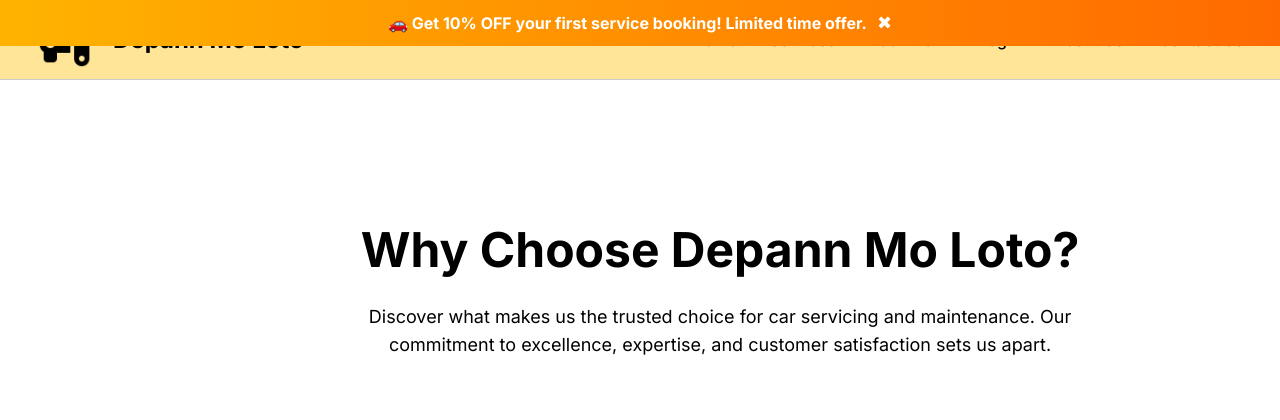
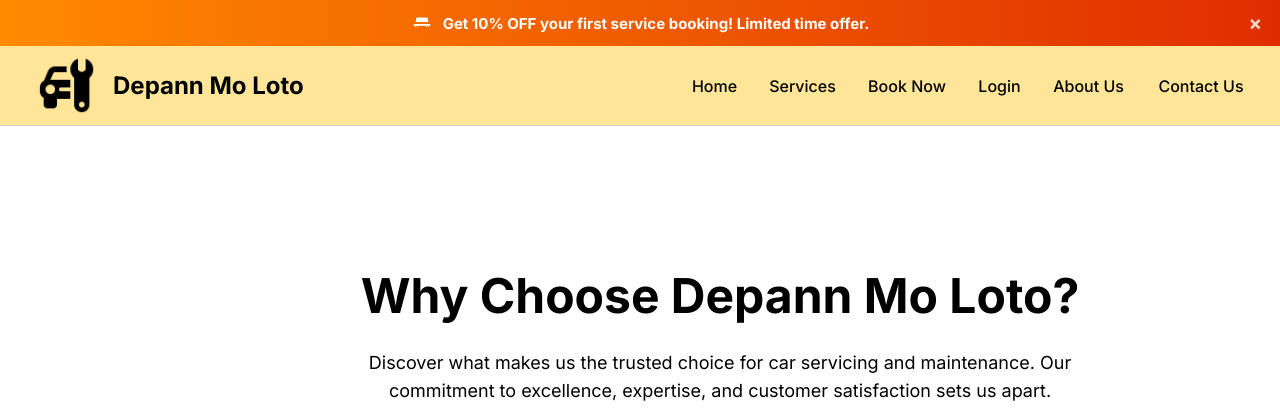
Before and after one commit to DushyantRamburn/Depann-Mo-Loto, a Django app: page /about/ in a window 1280 px wide; the page is wider, and only the part inside the window is pictured. Shown: the top 420 px of that part. Run offline with Django 5.2, Linux system fonts and the light colour scheme.

Commit message:
Improved Notification banner and CSS code
Improved Notification banner and CSS code

```diff
--- a/static/css/style.css
+++ b/static/css/style.css
@@ -25,6 +25,97 @@
     align-items: center;
     position: relative;
 }
+/* --- PROMO BANNER (FANCY VERSION) --- */
+.promo-banner {
+    position: relative;
+    width: 100%;
+    background: linear-gradient(90deg, #ff8a00, #e02d00);
+    color: white;
+    text-align: center;
+    padding: 12px 40px;
+    font-size: 15px;
+    font-weight: 600;
+    font-family: "Inter", sans-serif;
+    box-shadow: 0 4px 10px rgba(0,0,0,0.15);
+    display: flex;
+    justify-content: center;
+    align-items: center;
+    gap: 10px;
+
+    /* Entrance + glow */
+    animation: bannerDrop 0.6s ease-out forwards,
+               glowPulse 3s infinite ease-in-out;
+}
+
+.banner-icon {
+    display: flex;
+    align-items: center;
+}
+
+.banner-text {
+    font-weight: 600;
+}
+
+/* Close button */
+.promo-banner .close-banner {
+    position: absolute;
+    right: 18px;
+    font-size: 20px;
+    cursor: pointer;
+    color: white;
+    opacity: 0.8;
+    transition: 0.3s ease;
+}
+
+.promo-banner .close-banner:hover {
+    opacity: 1;
+    transform: scale(1.2);
+}
+
+/* Slide-up hide animation */
+.banner-hidden {
+    animation: bannerHide 0.5s ease forwards;
+}
+
+/* Entrance animation */
+@keyframes bannerDrop {
+    from { transform: translateY(-100%); opacity: 0; }
+    to { transform: translateY(0); opacity: 1; }
+}
+
+/* Exit animation */
+@keyframes bannerHide {
+    from { transform: translateY(0); opacity: 1; }
+    to { transform: translateY(-100%); opacity: 0; }
+}
+
+/* Glow pulse effect */
+@keyframes glowPulse {
+    0% { box-shadow: 0 0 8px rgba(255,255,255,0.4); }
+    50% { box-shadow: 0 0 16px rgba(255,255,255,0.7); }
+    100% { box-shadow: 0 0 8px rgba(255,255,255,0.4); }
+}
+
+/* Shine sweep effect */
+.promo-banner::after {
+    content: "";
+    position: absolute;
+    top: 0;
+    left: -150px;
+    width: 80px;
+    height: 100%;
+    background: rgba(255, 255, 255, 0.4);
+    filter: blur(12px);
+    transform: skewX(-20deg);
+    animation: shineMove 3.5s infinite ease-in-out;
+}
+
+@keyframes shineMove {
+    0% { left: -150px; }
+    50% { left: 110%; }
+    100% { left: 110%; }
+}
+
 
 /* Logo - Exact Figma Specs */
 .nav-logo {
@@ -1198,21 +1289,3 @@
   z-index: 9999;
   animation: slideDown 0.6s ease-out;
 }
-
-.notification-banner span {
-  margin-right: 10px;
-}
-
-.close-banner {
-  background: transparent;
-  border: none;
-  color: white;
-  font-size: 18px;
-  cursor: pointer;
-}
-
-/* Slide animation */
-@keyframes slideDown {
-  from { transform: translateY(-100%); }
-  to { transform: translateY(0); }
-}
--- a/templates/base.html
+++ b/templates/base.html
@@ -20,11 +20,20 @@
 
 
 <body>
-    <!-- 🔔 Notification Banner -->
-    <div class="notification-banner">
-        <span>🚗 Get 10% OFF your first service booking! Limited time offer.</span>
-        <button class="close-banner">✖</button>
+    <div id="promo-banner" class="promo-banner">
+        <span class="banner-icon">
+            <svg width="22" height="22" viewBox="0 0 24 24" fill="white">
+                <path d="M5 11l1-5h12l1 5H5zm-2 2h18v2h-1a2 2 0 0 1-4 0H8a2 2 0 0 1-4 0H3v-2zm3 4a1 1 0 1 0 0-2 1 1 0 0 0 0 2zm12 0a1 1 0 1 0 0-2 1 1 0 0 0 0 2z"/>
+            </svg>
+        </span>
+
+        <span class="banner-text">
+            Get 10% OFF your first service booking! Limited time offer.
+        </span>
+
+        <span class="close-banner">&times;</span>
     </div>
+
 
     <div class="site-wrapper">
         <!-- Navigation Bar - Exact Figma Specifications -->
@@ -59,5 +68,22 @@
     </div>
 
     <script src="{% static 'js/main.js' %}"></script>
+<script>
+document.addEventListener("DOMContentLoaded", () => {
+    const banner = document.getElementById("promo-banner");
+    const closeBtn = document.querySelector(".close-banner");
+
+    if (closeBtn && banner) {
+        closeBtn.addEventListener("click", () => {
+            banner.classList.add("banner-hidden");
+
+            setTimeout(() => {
+                banner.style.display = "none";
+            }, 500);
+        });
+    }
+});
+</script>
+
 </body>
 </html>
```
Also changed, not shown: 1 other file.
